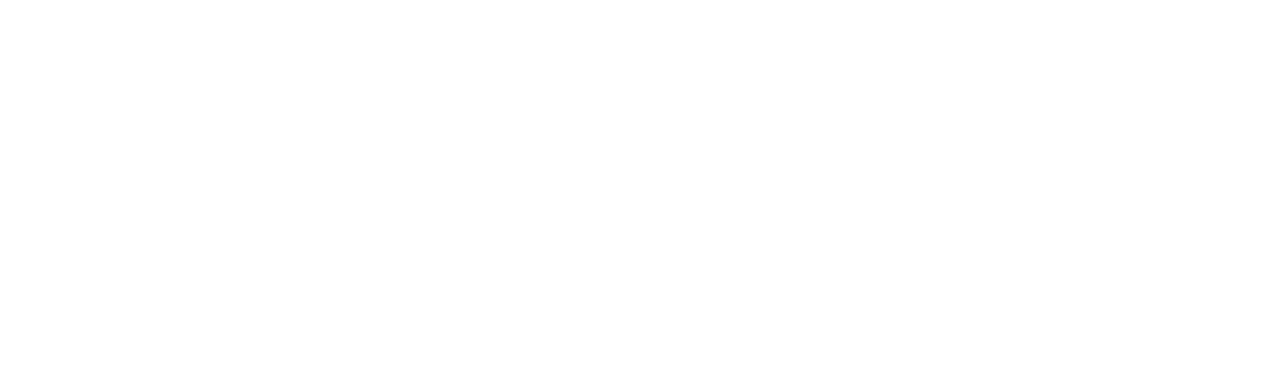
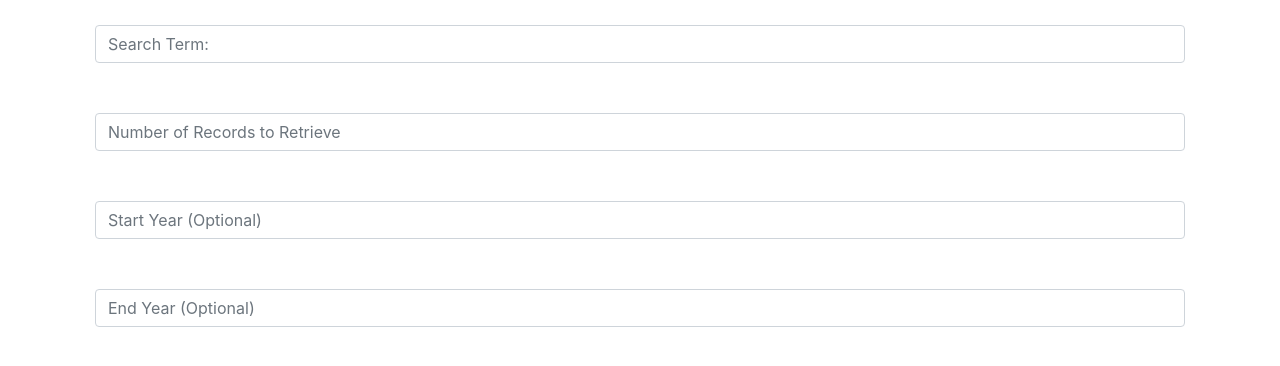
Before and after one commit to mtrupiano/NYT-search, a plain HTML site: page index.html in a window 1280 px wide. Drawn offline with nearby package versions, Linux system fonts and the light colour scheme.

Commit message:
added style.css and made simple form submit skeleton

```diff
--- a/index.html
+++ b/index.html
@@ -8,12 +8,39 @@
 
     <!-- Bootstrap CSS -->
     <link rel="stylesheet" href="https://stackpath.bootstrapcdn.com/bootstrap/4.3.1/css/bootstrap.min.css" integrity="sha384-ggOyR0iXCbMQv3Xipma34MD+dH/1fQ784/j6cY/iJTQUOhcWr7x9JvoRxT2MZw1T" crossorigin="anonymous">
+    <!-- Custom CSS Style Sheet -->
+    <link rel="stylesheet" href="style.css">
   </head>
   <body>
+    <header>
+      <div class="nyt-header">
+
+      </div>
+    </header>
 
     <div class="container">
-        <div class="input-group">
+        <div class="row">
+          <div class="input-group">
+            <input class="form-control" id="search-term-input" type="text" placeholder="Search Term:">
+          </div>
+        </div>
 
+        <div class="row">
+          <div class="input-group">
+            <input class="form-control" id="record-number-input" type="text" placeholder="Number of Records to Retrieve">
+          </div>
+        </div>
+
+        <div class="row">
+          <div class="input-group">
+            <input class="form-control" id="start-year-input" type="text" placeholder="Start Year (Optional)">
+          </div>
+        </div>
+
+        <div class="row">
+          <div class="input-group">
+            <input class="form-control" id="end-year-input" type="text" placeholder="End Year (Optional)">
+          </div>
         </div>
     </div>
 
--- /dev/null
+++ b/style.css
@@ -0,0 +1,3 @@
+.input-group{
+    padding: 25px;
+}
```
